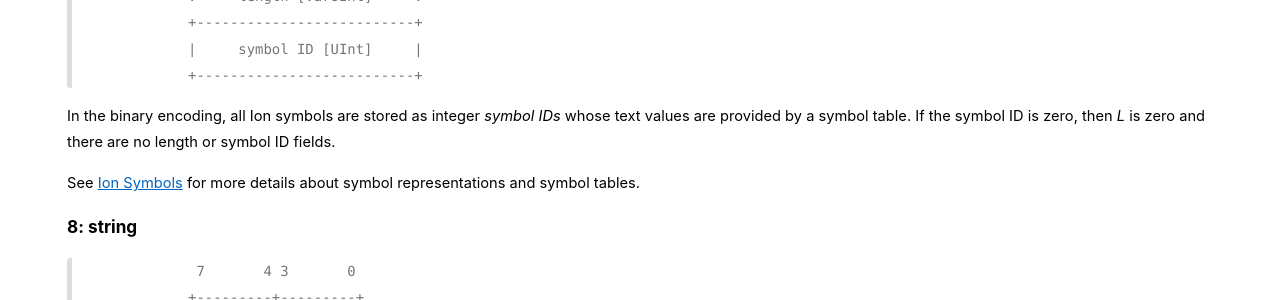
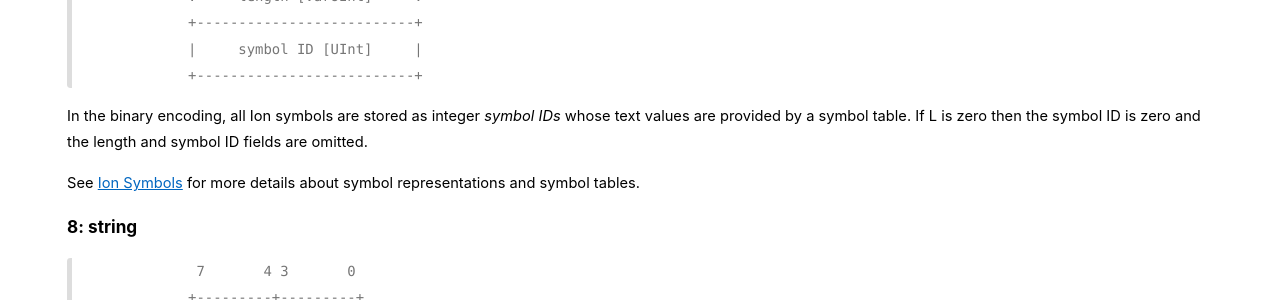
Before and after one commit to amazon-ion/ion-docs, a Jekyll site: the page built from binary.md, in a window 1280 px wide and 900 px high, scrolled down 7343 px. Shown: the part 153-453 px from the top of the window. Built offline with Jekyll 4.4.1, drawn with Linux system fonts in a browser that asks for light colours.

Commit message:
Clarify one possible encoding of symbol ID zero

```diff
--- a/binary.md
+++ b/binary.md
@@ -426,8 +426,8 @@ Symbol value |    7    |    L    |
 </pre>
 
 In the binary encoding, all Ion symbols are stored as integer _symbol IDs_
-whose text values are provided by a symbol table.  If the symbol ID is
-zero, then _L_ is zero and there are no length or symbol ID fields.
+whose text values are provided by a symbol table.  If L is zero then the
+symbol ID is zero and the length and symbol ID fields are omitted.
 
 See [Ion Symbols](symbols.html) for more details about symbol representations
 and symbol tables.
```
